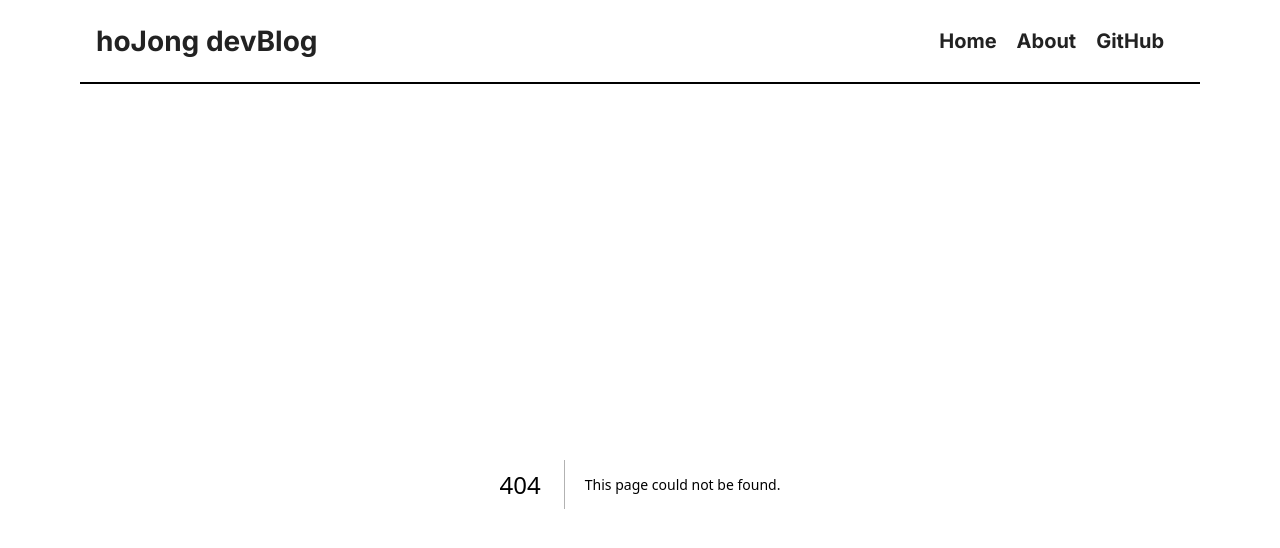
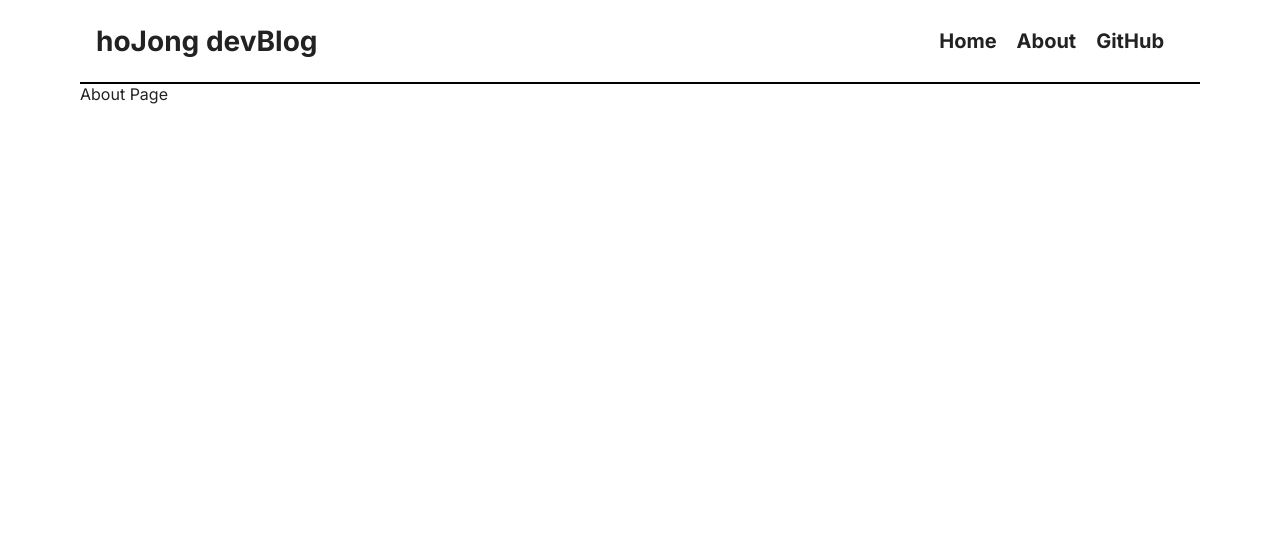
Before and after one commit to ParkJongho1/algorithm_study, a Next.js app: page /About in a window 1280 px wide. Before the commit this address had no page. Shown: the top 548 px of the page. Built offline with nearby package versions, Linux system fonts and the light colour scheme.

Commit message:
add AboutPage

```diff
--- /dev/null
+++ b/app/About/page.tsx
@@ -0,0 +1,6 @@
+import Image from "next/image";
+import Link from "next/link";
+
+export default function About() {
+   return <div>About Page</div>;
+}
```
Also changed, not shown: app/List/page.tsx (deleted, +0 -11 lines), app/layout/Header.tsx (indentation only).
